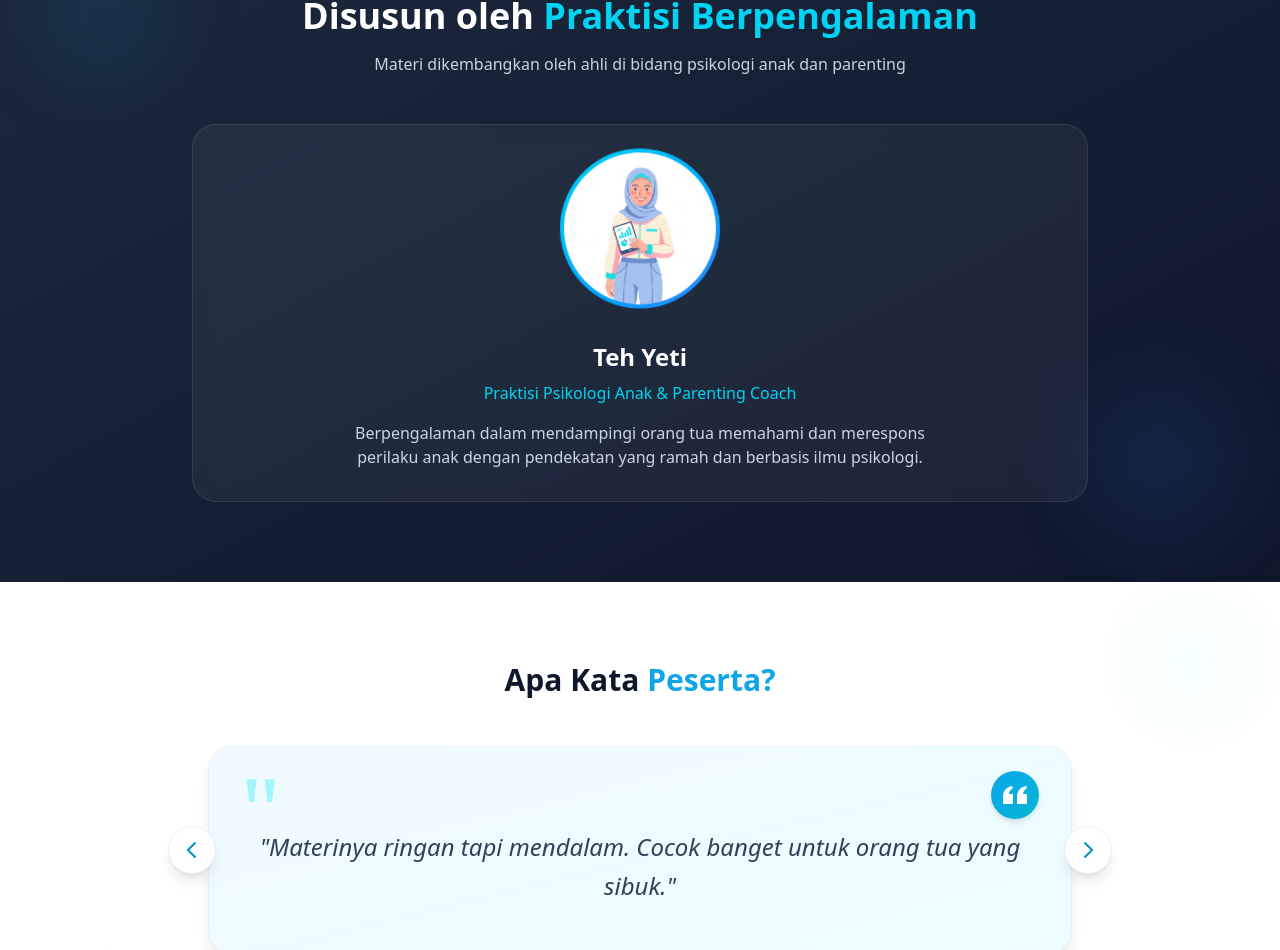
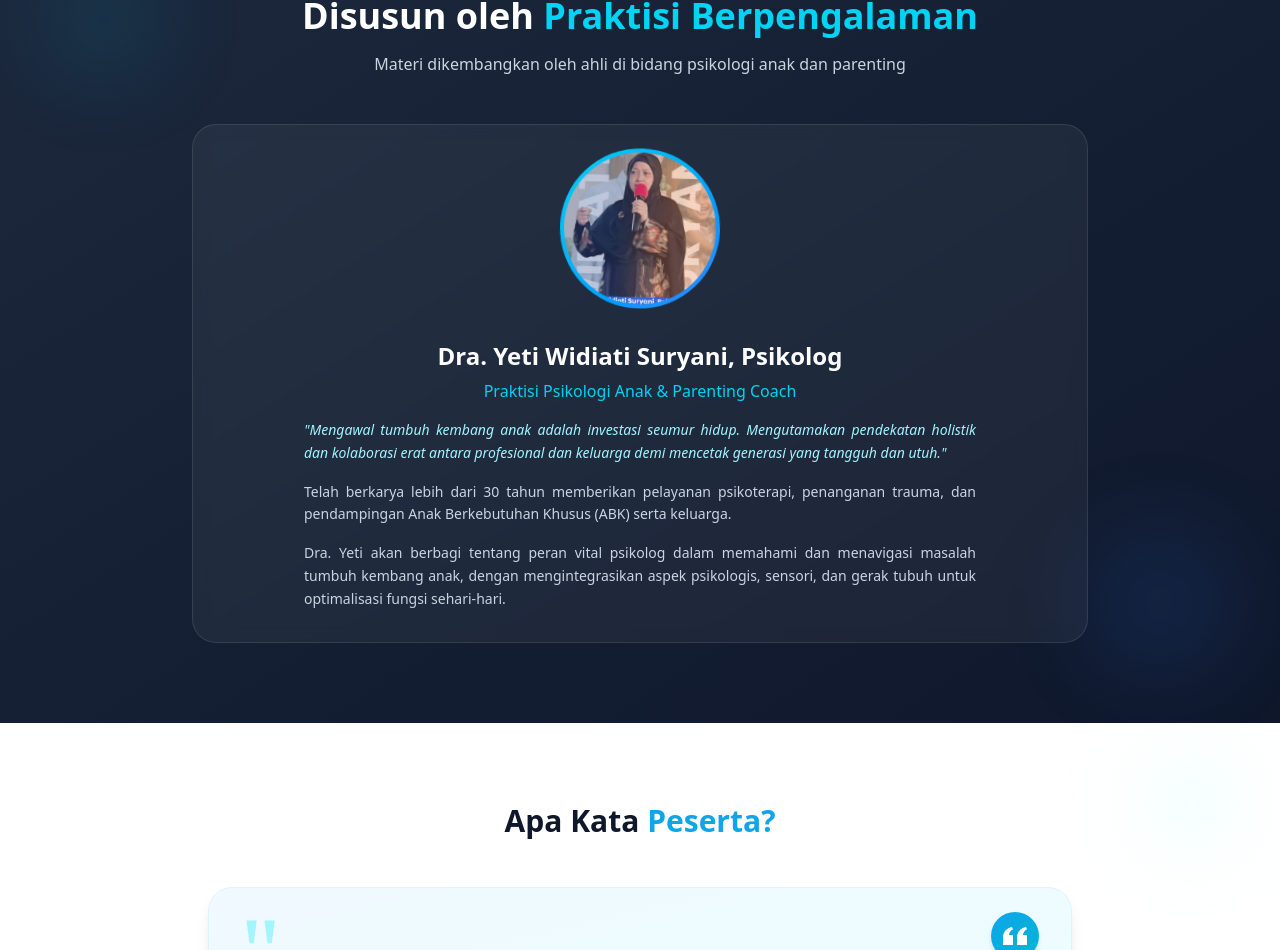
Before and after one commit to websitepraktiqu/marketing, a Next.js app: page /seri-bantu-anakku in a window 1280 px wide. Shown: the part 2961-3911 px from the top of the page. Built offline with nearby package versions, Linux system fonts and the light colour scheme.

Commit message:
feat: Add new "Seri Bantu Anakku" marketing page including content, components, and an expert image.

```diff
--- a/app/seri-bantu-anakku/page.tsx
+++ b/app/seri-bantu-anakku/page.tsx
@@ -582,18 +582,26 @@ export default function SeriBantuAnakku() {
                         <div className="bg-white/5 backdrop-blur-sm p-8 rounded-3xl border border-white/10 hover:bg-white/10 transition-all duration-500">
                             <div className="w-40 h-40 mx-auto mb-6 rounded-full bg-gradient-to-br from-cyan-400 to-blue-500 p-1 animate-float overflow-hidden">
                                 <Image
-                                    src="/images/seri-bantu-anakku/expert.png"
-                                    alt="Teh Yeti - Praktisi Psikologi Anak"
+                                    src="/images/seri-bantu-anakku/expert_new.jpg"
+                                    alt="Dra. Yeti Widiati Suryani, Psikolog"
                                     width={160}
                                     height={160}
                                     className="w-full h-full object-cover rounded-full"
                                 />
                             </div>
-                            <h3 className="text-2xl font-bold text-white mb-2">Teh Yeti</h3>
+                            <h3 className="text-2xl font-bold text-white mb-2 leading-tight">Dra. Yeti Widiati Suryani, Psikolog</h3>
                             <p className="text-cyan-400 font-medium mb-4">Praktisi Psikologi Anak & Parenting Coach</p>
-                            <p className="text-slate-300 max-w-xl mx-auto">
-                                Berpengalaman dalam mendampingi orang tua memahami dan merespons perilaku anak dengan pendekatan yang ramah dan berbasis ilmu psikologi.
-                            </p>
+                            <div className="text-slate-300 max-w-2xl mx-auto space-y-4 text-sm leading-relaxed text-justify">
+                                <p className="italic text-cyan-200">
+                                    "Mengawal tumbuh kembang anak adalah investasi seumur hidup. Mengutamakan pendekatan holistik dan kolaborasi erat antara profesional dan keluarga demi mencetak generasi yang tangguh dan utuh."
+                                </p>
+                                <p>
+                                    Telah berkarya lebih dari 30 tahun memberikan pelayanan psikoterapi, penanganan trauma, dan pendampingan Anak Berkebutuhan Khusus (ABK) serta keluarga.
+                                </p>
+                                <p>
+                                    Dra. Yeti akan berbagi tentang peran vital psikolog dalam memahami dan menavigasi masalah tumbuh kembang anak, dengan mengintegrasikan aspek psikologis, sensori, dan gerak tubuh untuk optimalisasi fungsi sehari-hari.
+                                </p>
+                            </div>
                         </div>
                     </div>
                 </section>
```
Also changed, not shown: public/images/seri-bantu-anakku/expert_new.jpg (added).
